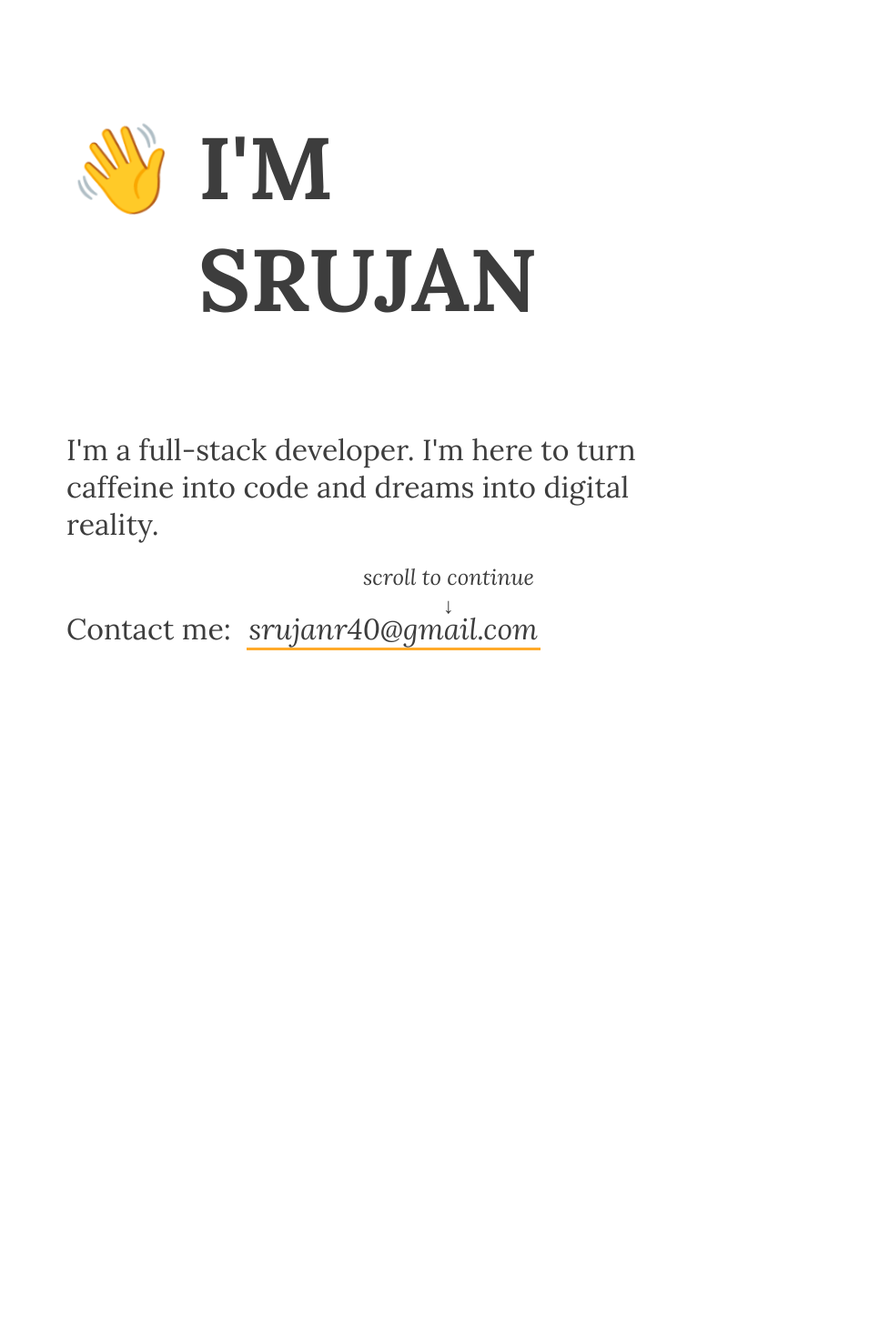
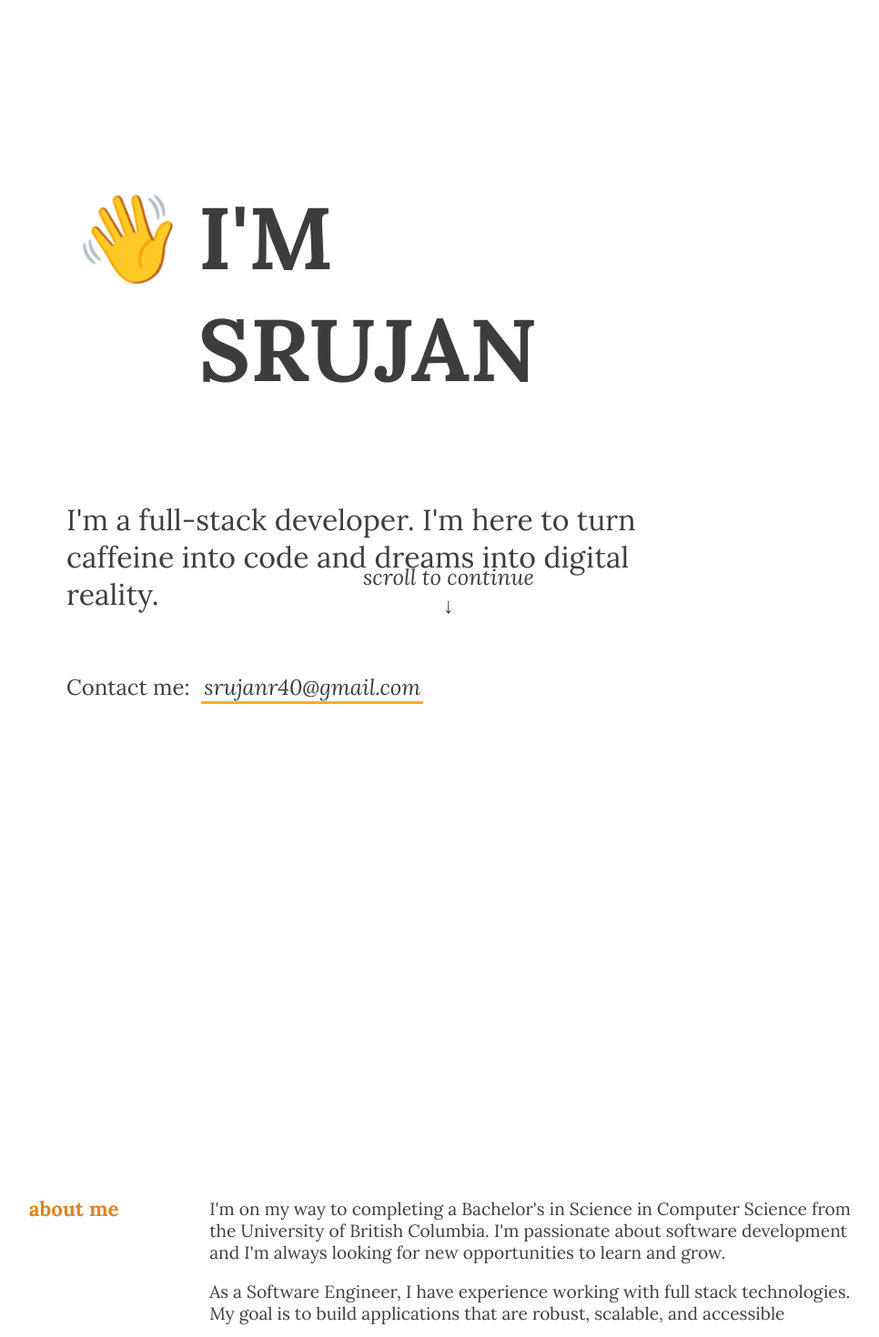
Before and after one commit to srujanr40/personal_website, a React (Create React App) app in the folder client/: page / in a window 1280 px wide. Shown: the part 100-1570 px from the top of the page at 91% size, without its empty margins (147-1113 px from the left). Built offline with nearby package versions, Linux system fonts and the light colour scheme.

Commit message:
about me with transition, home page reordering

```diff
--- /dev/null
+++ b/client/src/components/AboutMe/AboutMe.css
@@ -0,0 +1,29 @@
+.about {
+    display: grid;
+    grid-template-columns: 1fr 1fr 4fr 1fr;
+    gap: 10px;
+}
+
+.about_subtitle {
+    font-size: 140%;
+    font-weight: bold;
+    position: relative;
+    display: flex;
+    justify-content: flex-end;
+    top: -0.3em;
+    right: 4em;
+
+
+    font-family: 'lora';
+    color: #dd861d;
+    grid-column: 2;
+}
+
+.about_text {
+    position: relative;
+    font-family: 'lora';
+    text-align: start;
+    font-size: 120%;
+    color: #3d3d3d;
+    grid-column: 3;
+}
--- /dev/null
+++ b/client/src/components/AboutMe/AboutMe.jsx
@@ -0,0 +1,45 @@
+import React from 'react';
+import "./AboutMe.css";
+import { motion } from 'framer-motion';
+
+export default function AboutMe() {
+    const cardVariants = {
+        offscreen: {
+          y: 300,
+          opacity: 0
+        },
+        onscreen: {
+          y: 0,
+          opacity: 1,
+          transition: {
+            type: "spring",
+            bounce: 0.4,
+            duration: 0.8
+          }
+        }
+      }
+
+    return (
+        <motion.div
+            className='about'
+            variants={cardVariants}
+            initial='offscreen'
+            whileInView='onscreen'
+            viewport={{ once: true }}
+        >
+            <div className='about_subtitle'>
+                <p>about me</p>
+            </div>
+            <div className='about_text'>
+                <p> I'm on my way to completing a Bachelor's in Science in Computer Science from the University
+                    of British Columbia. I'm passionate about software development and I'm always looking for new
+                    opportunities to learn and grow.
+                </p>
+                <p>
+                    As a Software Engineer, I have experience working with full stack technologies. My goal is to build applications
+                    that are robust, scalable, and accessible
+                </p>
+            </div>
+        </motion.div>
+    );
+}
--- a/client/src/components/Email/Email.css
+++ b/client/src/components/Email/Email.css
@@ -23,10 +23,10 @@
     z-index: 0;
 }
 
-.intro_text {
+.email_text {
     display: inline-flex;
     font-family: 'lora';
-    font-size: 200%;
+    font-size: 150%;
     grid-column: 2;
     color: #3d3d3d;
 }
--- a/client/src/components/Email/Email.jsx
+++ b/client/src/components/Email/Email.jsx
@@ -22,7 +22,7 @@ export default function Email() {
 
 
     return (
-        <div className = 'intro_text'>
+        <div className = 'email_text'>
             <p>
                 {"Contact me: \u00A0"}
             </p>
--- a/client/src/components/Home/Home.css
+++ b/client/src/components/Home/Home.css
@@ -1,56 +1,5 @@
 html, body {
-    height: 100%;
-    margin: 0;
-    padding: 0;
-}
-
-.home {
-  display: grid;
-  grid-template-columns: 1fr 3fr 2fr;
-  gap: 10px;
-}
-
-.title_text {
-  display: inline-flex;
-  font-family: 'lora';
-  grid-column: 2;
-  padding-top: 25%;
-  font-size: 300%;
-  color: #3d3d3d;
-}
-
-.intro_text {
-  display: inline-flex;
-  font-family: 'lora';
-  font-size: 200%;
-  grid-column: 2;
-  color: #3d3d3d;
-}
-
-.email {
-  font-family: 'lora-italic';
-  color: #3d3d3d;
-}
-
-.scroll_prompt {
-  font-family: 'lora-italic';
-  position: fixed; /* Fixed position to stay at the bottom */
-  bottom: 20px; /* Distance from the bottom */
-  left: 0;
-  right: 0;
-  text-align: center; /* Center the content horizontally */
-  z-index: 1000; /* Ensure it's above other content */
-  color: #3d3d3d;
-}
-
-.scroll_prompt p {
-  font-size: 150%;
+  height: 100%;
   margin: 0;
   padding: 0;
 }
-
-.scroll_prompt span {
-  font-family: 'lora';
-  margin: 10px auto 0; /* Margin to space out the arrow from the text */
-  font-size: 150%;
-}
--- a/client/src/components/Home/Home.jsx
+++ b/client/src/components/Home/Home.jsx
@@ -1,105 +1,16 @@
-import './Home.css';
-import React, { useState, useEffect } from 'react';
-import { TypeAnimation } from 'react-type-animation';
-import { motion, AnimatePresence } from 'framer-motion';
-import Email from '../Email/Email';
+import React from "react";
+import Intro from "../Intro/Intro";
+import AboutMe from "../AboutMe/AboutMe";
+
+import "./Home.css"
 
 export default function Home() {
-    const [showScrollPrompt, setShowScrollPrompt] = useState(true);
-
-    const waveVariants = {
-        wave: {
-            rotate: [0, 14, -8, 14, 0],
-            transition: {
-                duration: 2.5,
-                ease: "easeInOut",
-                repeat: Infinity,
-                repeatType: "loop",
-            },
-        },
-    };
-
-    const bounceVariants = {
-        bounce: {
-            y: ["0%", "15%", "0%"],
-            transition: {
-                y: {
-                    repeat: Infinity,
-                    duration: 1.5,
-                    ease: "easeOut",
-                },
-            },
-        },
-    };
-
-    const fadeVariants = {
-        initial: { opacity: 0 },
-        animate: { opacity: 1 },
-        exit: { opacity: 0 },
-    };
-
-    useEffect(() => {
-        const handleScroll = () => {
-            if (window.scrollY > 50) {
-                setShowScrollPrompt(false);
-            } else {
-                setShowScrollPrompt(true);
-            }
-        };
-
-        window.addEventListener('scroll', handleScroll);
-
-        return () => window.removeEventListener('scroll', handleScroll);
-    }, []);
-
     return (
         <div>
-        <div className='home'>
-            <div className='title_text'>
-                <motion.div variants={waveVariants} animate="wave">
-                    <h1>{"👋  \u00A0"}</h1>
-                </motion.div>
-                <TypeAnimation
-                    cursor={true}
-                    sequence={[
-                        "HI THERE!",
-                        2000,
-                        "I'M SRUJAN",
-                    ]}
-                    wrapper='h1'
-                    speed={1}
-                    repeat={0}
-                />
-            </div>
-            <br />
-            <div className='intro_text'>
-                <p>
-                    I'm a full-stack developer. I'm here to turn caffeine into code and dreams into digital reality.
-                </p>
-            </div>
-            <br />
-            <Email />
-            <AnimatePresence>
-                {showScrollPrompt && (
-                    <motion.div
-                        variants={fadeVariants}
-                        initial="initial"
-                        animate="animate"
-                        exit="exit"
-                    >
-                        <motion.div
-                            className="scroll_prompt"
-                            variants={bounceVariants}
-                            animate="bounce"
-                        >
-                            <p>scroll to continue</p>
-                            <motion.span>↓</motion.span>
-                        </motion.div>
-                    </motion.div>
-                )}
-            </AnimatePresence>
+            <Intro />
+            <div style={{ height: '500px' }}></div> {/* Empty space */}
+            <AboutMe />
+            <div style={{ height: '500px' }}></div> {/* Empty space */}
         </div>
-            <div style={{ height: '2000px' }}></div> {/* Empty space */}
-        </div>
-    );
+    )
 }
--- /dev/null
+++ b/client/src/components/Intro/Intro.css
@@ -0,0 +1,51 @@
+.intro {
+  display: grid;
+  grid-template-columns: 1fr 3fr 2fr;
+  gap: 10px;
+  padding-top: 6%;
+}
+
+.title_text {
+  display: inline-flex;
+  font-family: 'lora';
+  grid-column: 2;
+  padding-top: 25%;
+  font-size: 300%;
+  color: #3d3d3d;
+}
+
+.intro_text {
+  display: inline-flex;
+  font-family: 'lora';
+  font-size: 200%;
+  grid-column: 2;
+  color: #3d3d3d;
+}
+
+.email {
+  font-family: 'lora-italic';
+  color: #3d3d3d;
+}
+
+.scroll_prompt {
+  font-family: 'lora-italic';
+  position: fixed; /* Fixed position to stay at the bottom */
+  bottom: 20px; /* Distance from the bottom */
+  left: 0;
+  right: 0;
+  text-align: center; /* Center the content horizontally */
+  z-index: 1000; /* Ensure it's above other content */
+  color: #3d3d3d;
+}
+
+.scroll_prompt p {
+  font-size: 150%;
+  margin: 0;
+  padding: 0;
+}
+
+.scroll_prompt span {
+  font-family: 'lora';
+  margin: 10px auto 0; /* Margin to space out the arrow from the text */
+  font-size: 150%;
+}
--- /dev/null
+++ b/client/src/components/Intro/Intro.jsx
@@ -0,0 +1,105 @@
+import './Intro.css';
+import React, { useState, useEffect } from 'react';
+import { TypeAnimation } from 'react-type-animation';
+import { motion, AnimatePresence } from 'framer-motion';
+import Email from '../Email/Email';
+
+export default function Intro() {
+    const [showScrollPrompt, setShowScrollPrompt] = useState(true);
+
+    const waveVariants = {
+        wave: {
+            rotate: [0, 14, -8, 14, 0],
+            transition: {
+                duration: 2.5,
+                ease: "easeInOut",
+                repeat: Infinity,
+                repeatType: "loop",
+            },
+        },
+    };
+
+    const bounceVariants = {
+        bounce: {
+            y: ["0%", "15%", "0%"],
+            transition: {
+                y: {
+                    repeat: Infinity,
+                    duration: 1.5,
+                    ease: "easeOut",
+                },
+            },
+        },
+    };
+
+    const fadeVariants = {
+        initial: { opacity: 0 },
+        animate: { opacity: 1 },
+        exit: { opacity: 0 },
+    };
+
+    useEffect(() => {
+        const handleScroll = () => {
+            if (window.scrollY > 50) {
+                setShowScrollPrompt(false);
+            } else {
+                setShowScrollPrompt(true);
+            }
+        };
+
+        window.addEventListener('scroll', handleScroll);
+
+        return () => window.removeEventListener('scroll', handleScroll);
+    }, []);
+
+    return (
+        <div>
+            <div className='intro'>
+                <div className='title_text'>
+                    <motion.div variants={waveVariants} animate="wave">
+                        <h1>{"👋  \u00A0"}</h1>
+                    </motion.div>
+                    <TypeAnimation
+                        cursor={true}
+                        sequence={[
+                            "HI THERE!",
+                            2000,
+                            "I'M SRUJAN",
+                            30000,
+                        ]}
+                        wrapper='h1'
+                        speed={1}
+                        repeat={1}
+                    />
+                </div>
+                <br />
+                <div className='intro_text'>
+                    <p>
+                        I'm a full-stack developer. I'm here to turn caffeine into code and dreams into digital reality.
+                    </p>
+                </div>
+                <br />
+                <Email />
+                <AnimatePresence>
+                    {showScrollPrompt && (
+                        <motion.div
+                            variants={fadeVariants}
+                            initial="initial"
+                            animate="animate"
+                            exit="exit"
+                        >
+                            <motion.div
+                                className="scroll_prompt"
+                                variants={bounceVariants}
+                                animate="bounce"
+                            >
+                                <p>scroll to continue</p>
+                                <motion.span>↓</motion.span>
+                            </motion.div>
+                        </motion.div>
+                    )}
+                </AnimatePresence>
+            </div>
+        </div>
+    );
+}
```
